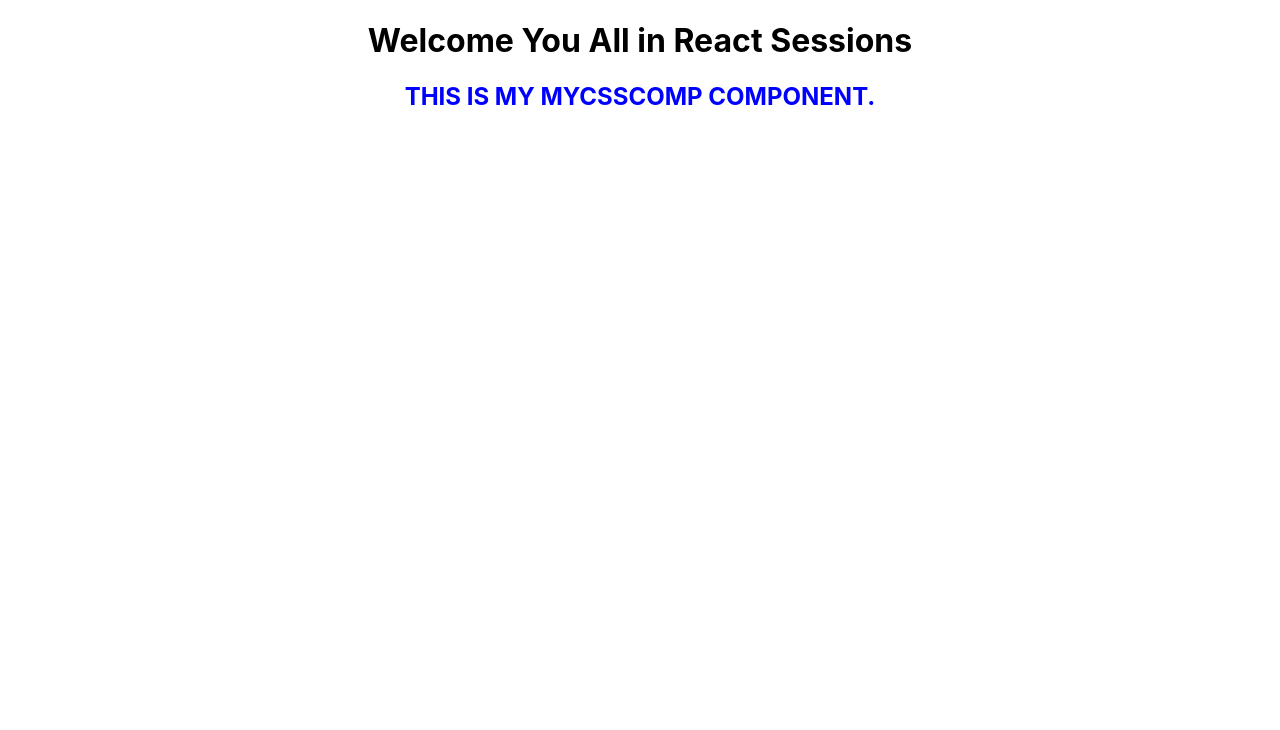
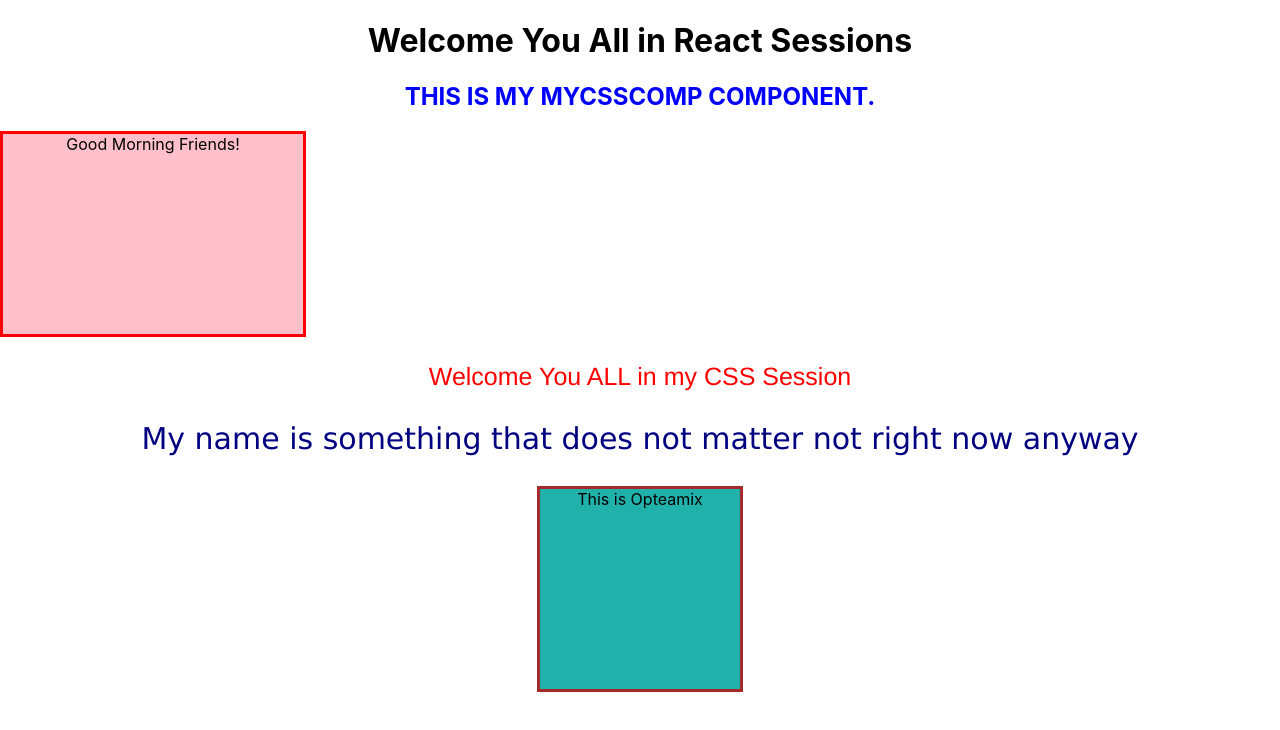
Before and after one commit to dhrubb2101/ReactApp, a React (Create React App) app: page / in a window 1280 px wide. Shown: the top 730 px of the page. Built offline with nearby package versions, Linux system fonts and the light colour scheme.

Commit message:
learned about to use css three different ways internal CSS, external CSS and Module CSS, module css is the most convenient and effective use

```diff
--- /dev/null
+++ b/src/components/Hover.module.css
@@ -0,0 +1,14 @@
+
+
+.flipbox{
+    border: 3px solid brown;
+    height: 200px;
+    width: 200px;
+    background-color: lightseagreen;
+    margin: auto;
+    transition: transform 2s;
+}
+
+.flipbox:hover{
+    transform: rotateY(330deg)
+}
--- /dev/null
+++ b/src/components/MyCSS.css
@@ -0,0 +1,14 @@
+
+
+
+.txt-danger{
+    color:red;
+    font-size: 25px;
+    font-family: 'Franklin Gothic Medium', 'Arial Narrow', Arial, sans-serif;
+}
+
+.txt-primary{
+    color: navy;
+    font-size: 30px;
+    font-family: 'Lucida Sans', 'Lucida Sans Regular', 'Lucida Grande', 'Lucida Sans Unicode', Geneva, Verdana, sans-serif;
+}
--- a/src/components/MyCSSComp.js
+++ b/src/components/MyCSSComp.js
@@ -1,10 +1,31 @@
 import React, { Component } from "react";
+import './MyCSS.css';
+import moduleCss from './Hover.module.css'
 
 class MyCSSComp extends Component {
+
+    myBox={
+        border:"3px solid red",
+        width:"300px",
+        height:"200px",
+        backgroundColor:"pink"
+
+    }
+
+
+
     render (){
         return (<div>
              {/* use of internal css */}
              <h2 style={{color:"blue",textTransform:"uppercase" }}>This is my MyCSSComp component.</h2>
+             <div style={this.myBox}>Good Morning Friends!</div>
+
+             {/* use of external css */}
+             <p className="txt-danger">Welcome You ALL in my CSS Session</p>
+             <p className="txt-primary">My name is something that does not matter not right now anyway</p>
+             {/* use of module css */}
+             <div className={moduleCss.flipbox}>This is Opteamix </div>
+
         </div>)
     }
 }
```
Also changed, not shown: 1 other file (tests, documents, lock files or other folders).
